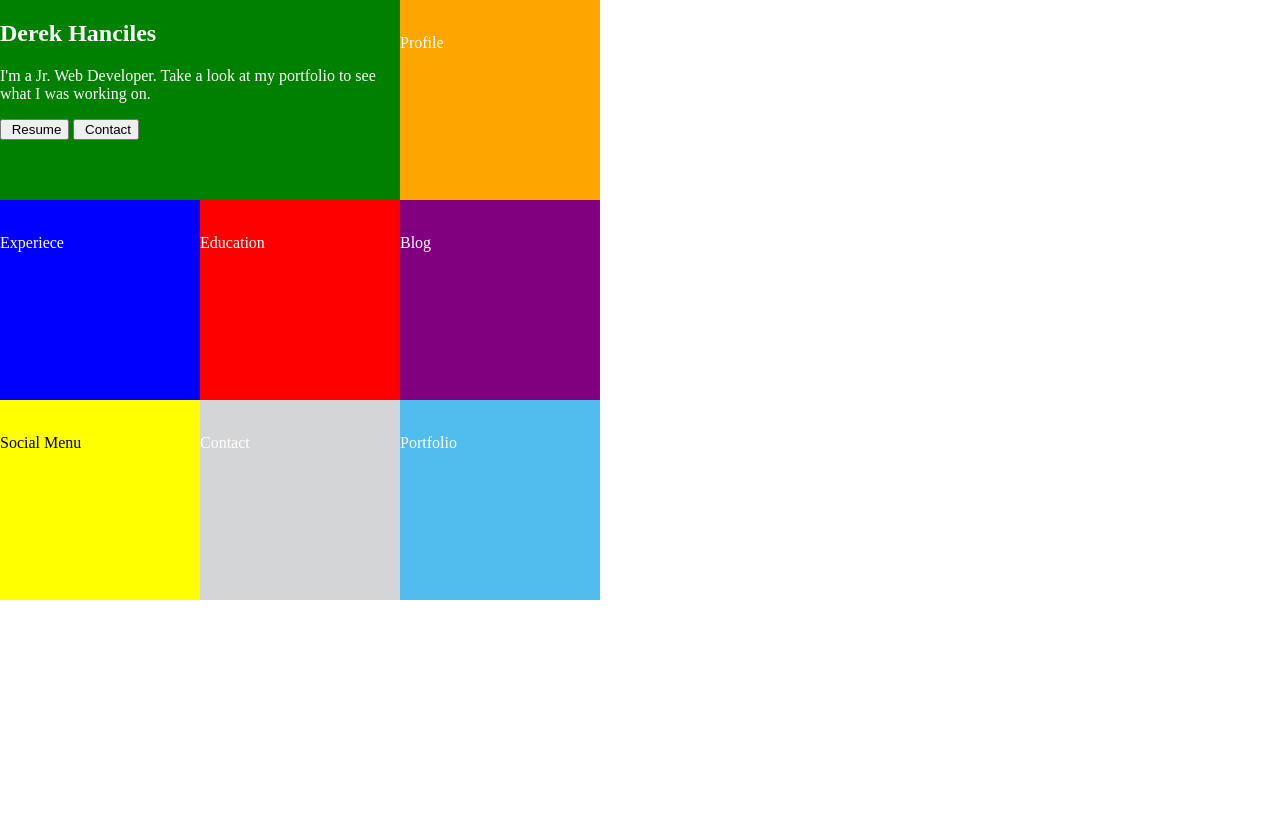
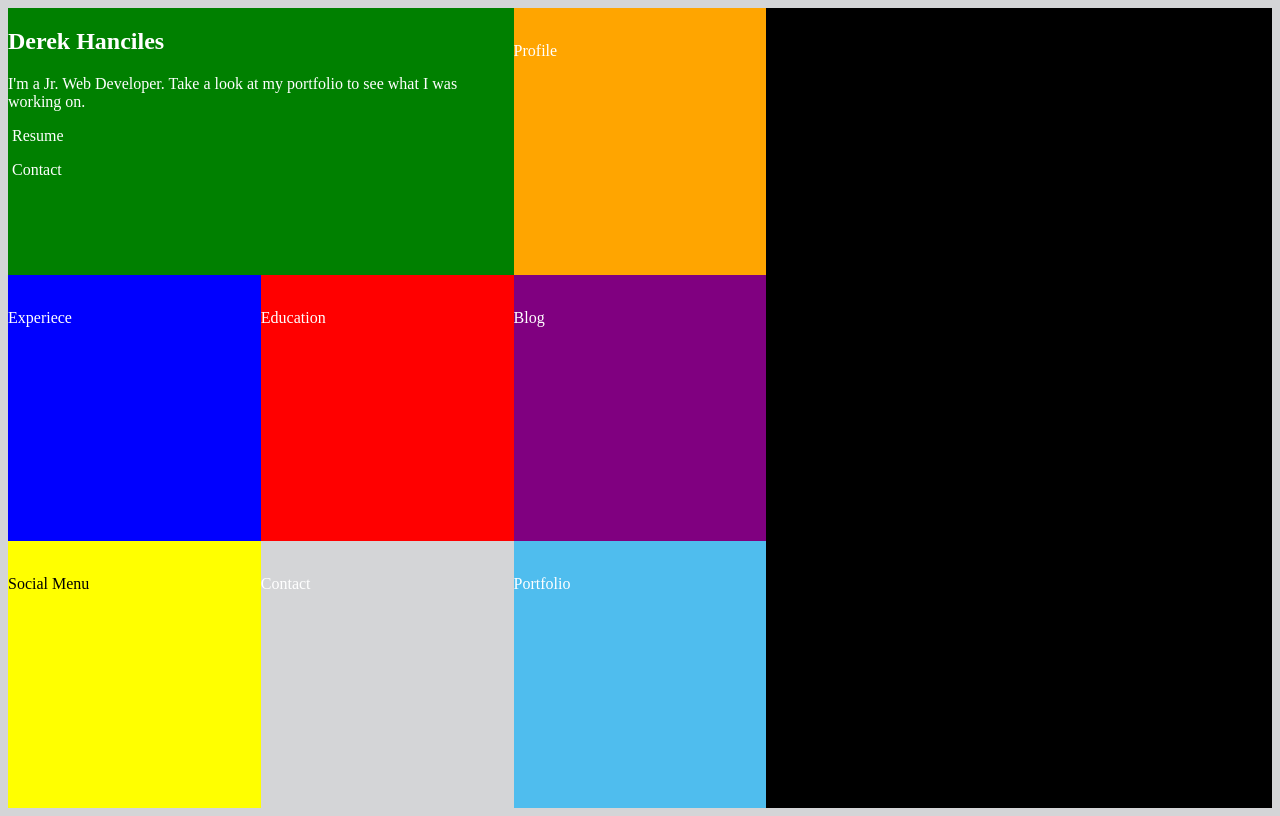
Before and after one commit to Dhanciles/dh-comp-challenge-1, a plain HTML site: page index.html in a window 1280 px wide. Drawn offline with Linux system fonts and the light colour scheme.

Commit message:
Tweaks to grid for desktop layout

```diff
--- a/index.html
+++ b/index.html
@@ -5,49 +5,47 @@
     <title>Portillo's Website</title>
   </head>
   <body>
-    <main class="box-container">
-      <article class="bio-box">
+      <article class="site-box grid1">
         <h1>Derek Hanciles</h1>
         <p>I'm a Jr. Web Developer.
           Take a look at my portfolio to see what I was working on.
         </p>
-        <button>
+        <p>
           <img src="" alt="">
-        Resume</button>
-        <button>
+        Resume</p>
+        <p>
           <img src="" alt="">
-        Contact</button>
+        Contact</p>
       </article>
-      <article class="site-box profile">
+      <article class="site-box grid2">
         <img class="site-box-icon profile-icon" src="" alt="">
         <p>Profile</p>
       </article>
-      <article class="site-box experience">
+      <article class="site-box grid4">
         <img class="site-box-icon experience-icon" src="" alt="">
         <p>Experiece</p>
       </article>
-      <article class="site-box education">
+      <article class="site-box grid5">
         <img class="site-box-icon education-icon" src="" alt="">
         <p>Education</p>
       </article>
-      <article class= "site-box blog">
+      <article class= "site-box grid6">
         <img class="site-box-icon blog-icon" src="" alt="">
         <p>Blog</p>
       </article>
-      <article class="site-box social-menu">
+      <article class="site-box grid7">
         <img class="site-box-icon social-menu-icon" src="" alt="">
         <p>Social Menu</p>
       </article>
-      <article class="site-box contact">
+      <article class="site-box grid8">
         <img class="site-box-icon site-box-icon" src="" alt="">
         <p>Contact</p>
       </article>
-      <article class="site-box portfolio">
+      <article class="site-box grid9">
         <img class="site-box-icon portfolio-icon" src="" alt="">
         <p>Portfolio</p>
       </article>
-    </main>
-    <section class="profile-image">
+    <section class="profile-image grid3">
       <div><img src="" alt=""></div>
       <div><img src="" alt=""> <img src="" alt=""></div>
     </section>
--- a/styles.css
+++ b/styles.css
@@ -4,59 +4,54 @@ body {
   display: grid;
   grid-template-columns: repeat(5, 1fr);
   grid-template-rows: repeat(3, 1fr);
-  height: 100%;
-  width: 100%;
-  margin: 0;
+  grid-template-areas:
+  "grid1 grid1 grid2 grid3 grid3"
+  "grid4 grid5 grid6 grid3 grid3"
+  "grid7 grid8 grid9 grid3 grid3";
+  height: 100vh;
+  background-color: #d4d5d7;
   color: #ffffff;
 }
 
-/* Boxes that allow youu to access portfolio content */
-main {
-  grid-column: 1 / 4;
-  grid-row: 1 / 4;
-  height: 100%;
-  display: flex;
-  flex-wrap: wrap;
-}
-
-.bio-box {
+/* Boxes that allow you to access portfolio content */
+.grid1 {
   grid-column: 1 / 3;
   grid-row: 1 / 2;
   background-color: green;
-  height: 200px;
-  width: 400px;
 }
 
-.site-box {
-  height: 200px;
-  width: 200px;
-}
-
-.profile {
+.grid2 {
   background-color: orange;
 }
 
-.experience {
+.grid4 {
   background-color: blue;
 }
 
-.education {
+.grid5 {
   background-color: red;
 }
 
-.blog {
+.grid6 {
   background-color: purple;
 }
 
-.social-menu {
+.grid7 {
   background-color: yellow;
   color: #000000;
 }
 
-.contact {
+.grid8 {
   background-color: #d4d5d7;
 }
 
-.portfolio {
+.grid9 {
   background-color: #4fbdee;
 }
+
+/* Profile Image Section */
+.grid3 {
+  grid-column: 4 / 6;
+  grid-row: 1 / 4;
+  background-color: #000000;
+}
```
